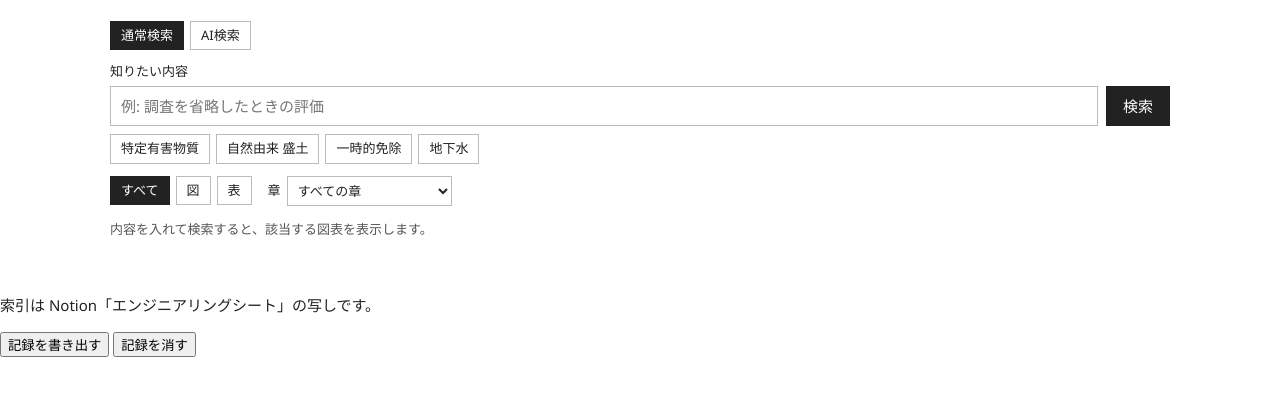
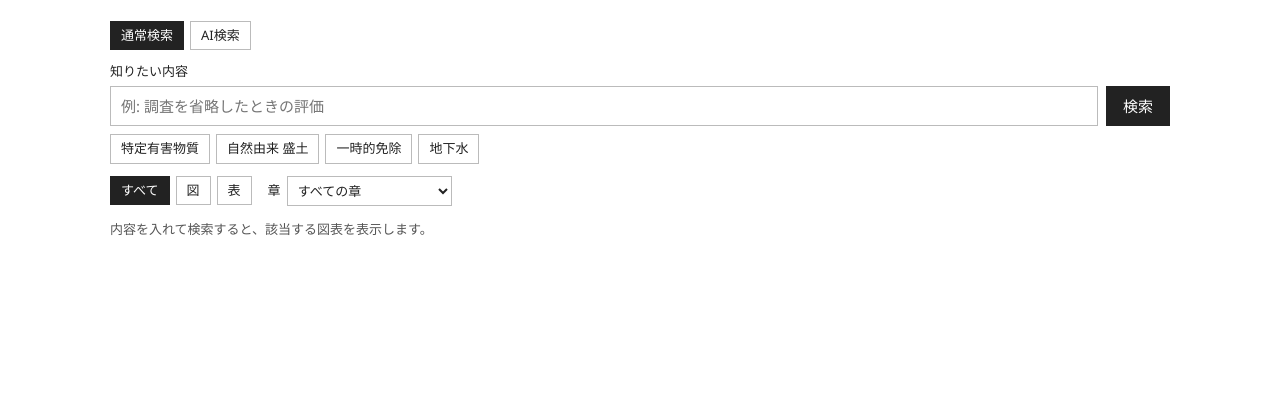
Before and after one commit to AKII-ai/guideline-figure-search, a plain HTML site: page index.html in a window 1280 px wide. Shown: the part 89-484 px from the top of the page. Drawn offline with Linux system fonts and the light colour scheme.

Commit message:
画面下の表示（索引の説明・注意書き・件数・書き出し・消去）を削除する
Co-Authored-By: Claude Opus 5.5 <noreply@anthropic.com>

```diff
--- a/index.html
+++ b/index.html
@@ -74,15 +74,6 @@
     <div id="results"></div>
   </main>
 
-  <footer>
-    <p>索引は Notion「エンジニアリングシート」の写しです。</p>
-    <p id="log-note" hidden>検索した言葉は、試験評価のため担当者の Notion に保存されます。現場名・会社名・個人名は入れないでください。「記録を消す」で消えるのは、この端末の記録だけです。</p>
-    <div id="log-tools" class="log-tools">
-      <span id="log-count"></span>
-      <button type="button" id="log-export">記録を書き出す</button>
-      <button type="button" id="log-clear">記録を消す</button>
-    </div>
-  </footer>
   <dialog id="preview">
     <button type="button" id="preview-close">閉じる</button>
     <img id="preview-img" alt="">
```
